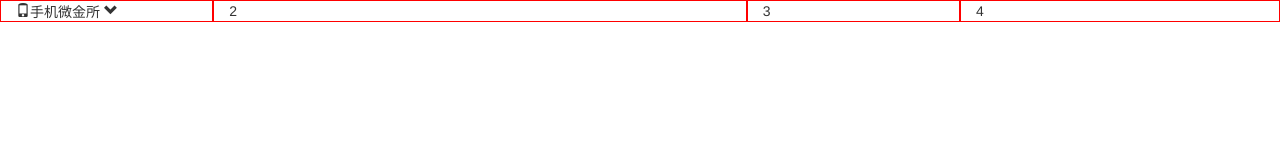
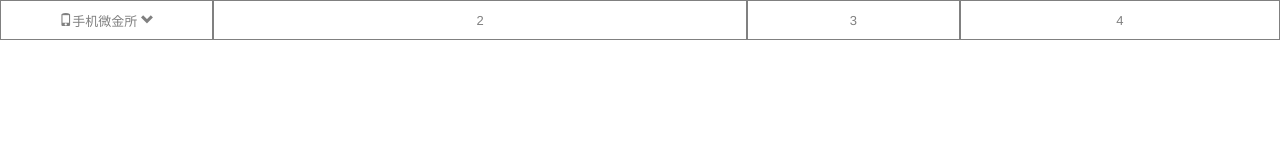
Before and after one commit to lvye1221/wjs, a plain HTML site: page index.html in a window 1280 px wide. Drawn offline with nearby package versions, Linux system fonts and the light colour scheme.

Commit message:
完成导航条的设置

```diff
--- /dev/null
+++ b/css/index.css
@@ -0,0 +1,9 @@
+
+.header > .row > div {
+	height: 40px;
+	line-height: 40px;
+	text-align: center;
+	color: #808080;
+	font-size: 13px;
+	border: 1px solid #808080;
+}
--- a/index.html
+++ b/index.html
@@ -21,28 +21,29 @@
 	      <script src="https://cdn.bootcss.com/respond.js/1.4.2/respond.min.js"></script>
 	    <![endif]-->
 
-	    <style>
-	    	.b {
-	    		border: 1px solid red;
-	    	}
-	    </style>
+	    <!-- 导入自定义的样式 -->
+	    <link rel="stylesheet" href="css/index.css" />
 
 	</head>
 	<body>
 
 		<!-- 栅格系统 -->
-		<div class="container-fluid">
+		<!--
+			container				中间部分有内容，两边是留白的
+			container-fluid   		铺满整个屏幕
+		-->
+		<div class="header container-fluid">
 
 			<!-- 行-->
 			<div class="row">
 
-				<div class="col-sm-2 b">
+				<div class="col-sm-2">
 					<span class="glyphicon glyphicon-phone">手机微金所</span>
 					<span class="glyphicon glyphicon-chevron-down"></span>
 				</div>
-				<div class="col-sm-5 b">2</div>
-				<div class="col-sm-2 b">3</div>
-				<div class="col-sm-3 b">4</div>
+				<div class="col-sm-5">2</div>
+				<div class="col-sm-2">3</div>
+				<div class="col-sm-3">4</div>
 
 			</div>
 
```
